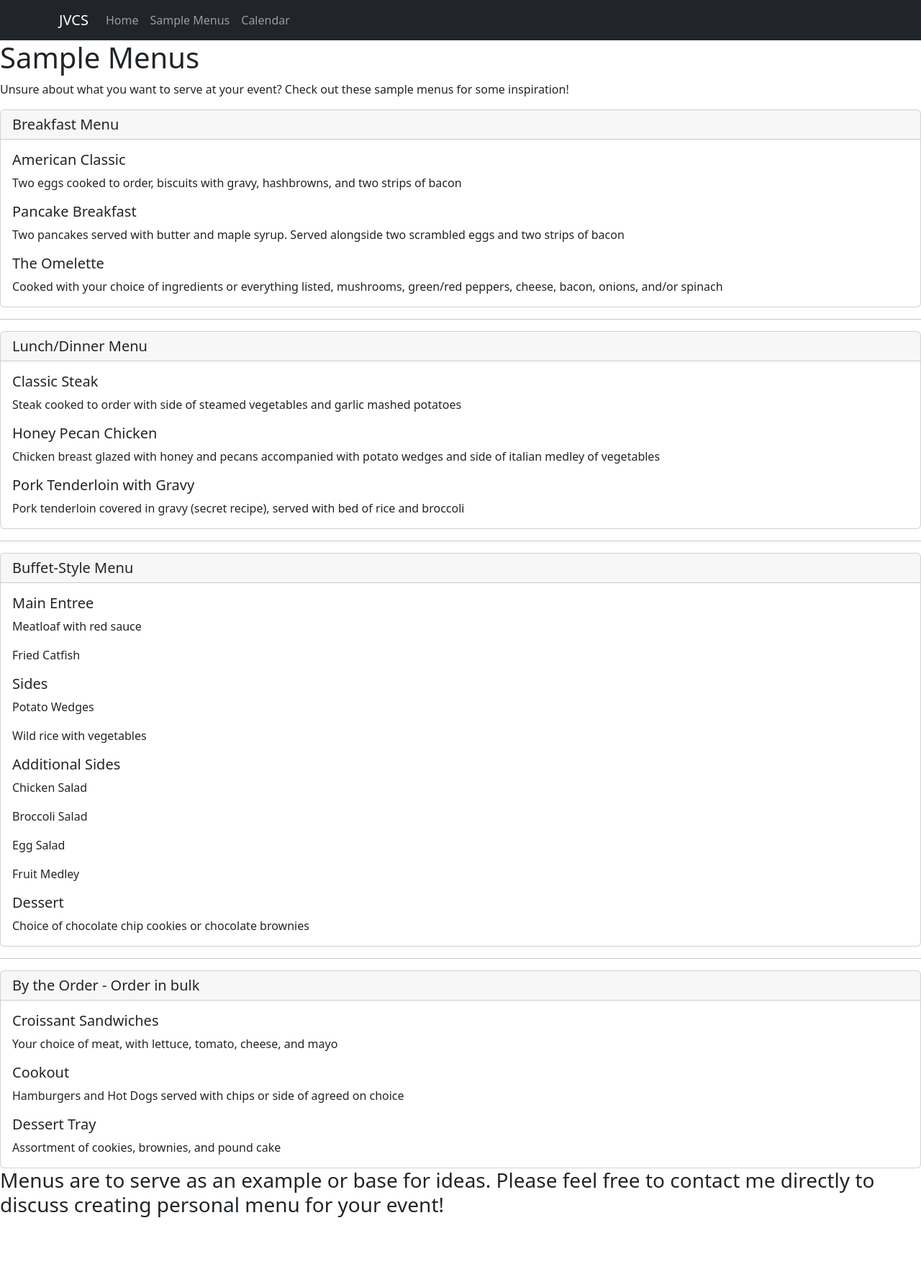
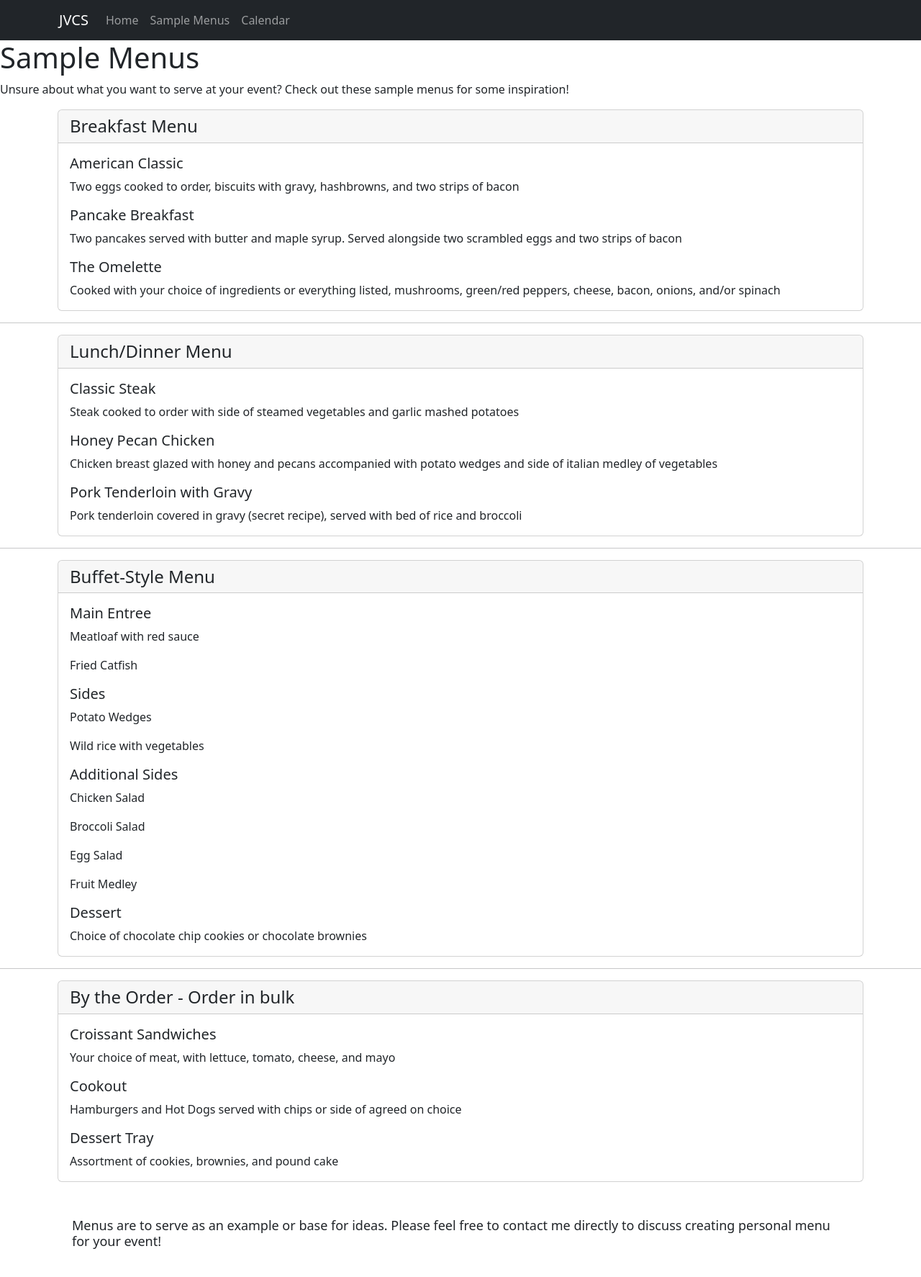
Before and after one commit to javenegas1/jv-catering, a React (Create React App) app in the folder catering-app/: page /sample in a window 1280 px wide. Shown: the top 1774 px of the page at 72% size. Before the commit the page ends 1698 px from the top, so only its background shows below. Built offline with nearby package versions, Linux system fonts and the light colour scheme.

Commit message:
menu styling

```diff
--- a/catering-app/src/App.css
+++ b/catering-app/src/App.css
@@ -24,3 +24,14 @@
 .intro-list li{
     padding-top: 5px;
 }
+.menu{
+    margin-left: 80px;
+    margin-right: 80px;
+}
+.menu-subcontent h3{
+    font-size: 18px;
+    padding-top: 50px;
+    padding-left: 100px;
+    padding-right: 100px;
+    padding-bottom: 50px;
+}
--- a/catering-app/src/components/Sample.js
+++ b/catering-app/src/components/Sample.js
@@ -9,8 +9,8 @@ export default function Sample() {
         <h1>Sample Menus</h1>
         <p>Unsure about what you want to serve at your event? Check out these sample menus for some inspiration!</p>
 
-        <Card>
-      <Card.Header as="h5">Breakfast Menu</Card.Header>
+        <Card className='menu'>
+      <Card.Header as="h4">Breakfast Menu</Card.Header>
       <Card.Body>
         <Card.Title>American Classic</Card.Title>
         <Card.Text>
@@ -30,8 +30,8 @@ export default function Sample() {
 
         <hr></hr>
 
-        <Card>
-      <Card.Header as="h5">Lunch/Dinner Menu</Card.Header>
+        <Card className='menu'>
+      <Card.Header as="h4">Lunch/Dinner Menu</Card.Header>
       <Card.Body>
       <Card.Title>Classic Steak</Card.Title>
         <Card.Text>
@@ -51,8 +51,8 @@ export default function Sample() {
 
         <hr></hr>
 
-        <Card>
-      <Card.Header as="h5">Buffet-Style Menu</Card.Header>
+        <Card className='menu'>
+      <Card.Header as="h4">Buffet-Style Menu</Card.Header>
       <Card.Body>
         <Card.Title>Main Entree</Card.Title>
         <Card.Text>
@@ -92,8 +92,8 @@ export default function Sample() {
 
         <hr></hr>
 
-        <Card>
-      <Card.Header as="h5">By the Order - Order in bulk</Card.Header>
+        <Card className='menu'>
+      <Card.Header as="h4">By the Order - Order in bulk</Card.Header>
       <Card.Body>
         <Card.Title>Croissant Sandwiches</Card.Title>
         <Card.Text>
@@ -112,7 +112,7 @@ export default function Sample() {
       </Card.Body>
         </Card>
 
-        <div>
+        <div className='menu-subcontent'>
           <h3>Menus are to serve as an example or base for ideas. Please feel free to contact me directly to discuss creating personal menu for your event!</h3>
         </div>
     </div>
```
